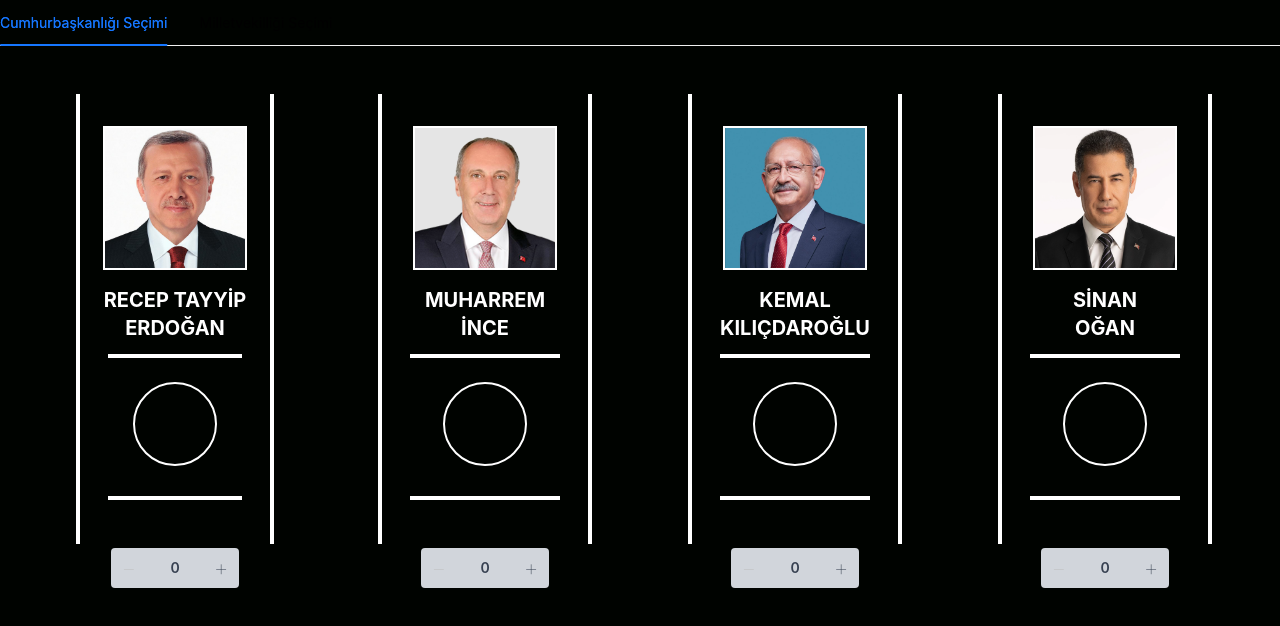
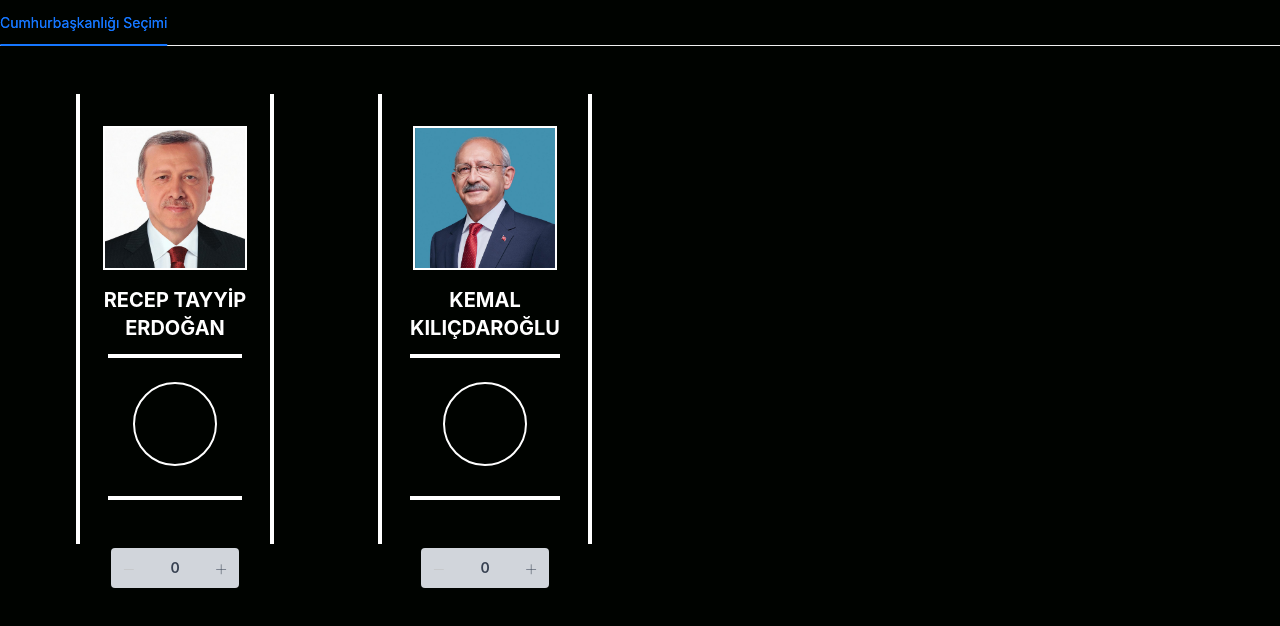
Before and after one commit to koyapimm/secimOySayaci, a React (Create React App) app: page / in a window 1280 px wide. Shown: the top 626 px of the page. Built offline with nearby package versions, Linux system fonts and the light colour scheme.

Commit message:
update for second election

```diff
--- a/src/App.js
+++ b/src/App.js
@@ -1,24 +1,17 @@
 import React from 'react';
 import { Tabs } from 'antd';
-import { TabsProps } from 'antd';
-import Cb from './components/Cb'
-import Mv from './components/Mv'
+import Cb2 from './components/Cb2'
 
-const onChange = (key: string) => {
+const onChange = (key) => {
   console.log(key);
 };
 
-const items: TabsProps['items'] = [
+const items = [
   {
     key: '1',
     label: `Cumhurbaşkanlığı Seçimi`,
-    children: <Cb />,
-  },
-  {
-    key: '2',
-    label: `Milletvekilliği Seçimi`,
-    children: <Mv />,
-  },
+    children: <Cb2 />,
+  }
 ];
 
 const App = () => <Tabs defaultActiveKey="1" items={items} onChange={onChange}  className='text-white'/>;
--- /dev/null
+++ b/src/components/Cb2.jsx
@@ -0,0 +1,53 @@
+import React from 'react'
+import Rte from '../assets/rte.png'
+import Kilicdaroglu from '../assets/kilicdaroglu.png'
+import Sayac from './Sayac'
+
+
+const Cb2 = () => {
+  return (
+    <div className='grid grid-cols-1 sm:grid-cols-2 lg:grid-cols-4 max-w-[1240px] mx-auto'>
+        <div className='flex flex-col m-8 text-center px-2'>
+          <div className='border-l-4 border-r-4 border-white mx-4 px-3 py-8 items-center'>
+                <img
+                  alt="RTE"
+                  src={Rte}
+                  className="h-36 w-36 mx-auto border-white border-2"
+                />
+
+                <h3 className="mt-4 text-lg font-bold sm:text-xl text-white">
+                  RECEP TAYYİP
+                  <h3>ERDOĞAN</h3>
+                </h3>
+                <div className='border-white border-y-4 mx-4 my-3'>
+                  <div className=" inline-block max-w-sm text-white border-white border-2 my-6 mx-auto px-10 py-10 rounded-full">
+                  </div>
+                </div>
+          </div>
+          <Sayac />
+        </div>
+
+        <div className='flex flex-col m-8'>
+          <div className='border-l-4 border-r-4 border-white mx-4 px-3 py-8 items-center text-center'>
+                <img
+                  alt="Kilicdaroglu"
+                  src={Kilicdaroglu}
+                  className="h-36 w-36 mx-auto border-white border-2"
+                />
+
+                <h3 className="mt-4 text-lg font-bold sm:text-xl text-white">
+                  KEMAL <h3>KILIÇDAROĞLU</h3>
+                </h3>
+                <div className='border-white border-y-4 mx-4 my-3'>
+                  <div className=" inline-block max-w-sm text-white border-white border-2 my-6 mx-auto px-10 py-10 rounded-full">
+                  </div>
+                </div>
+          </div>
+          <Sayac />
+        </div>
+
+      </div>
+  )
+}
+
+export default Cb2
--- a/src/components/Sayac.jsx
+++ b/src/components/Sayac.jsx
@@ -14,7 +14,7 @@ const Sayac = () => {
             <div class="flex flex-row h-10 w-full rounded-lg relative bg-transparent mt-1">
                 <button
                 data-action="decrement"
-                className={statusplus ? "bg-gray-300 text-gray-600 h-full w-20 rounded-l cursor-pointer outline-none disabled" : "bg-gray-300 text-gray-600 hover:text-gray-700 hover:bg-gray-400 h-full w-20 rounded-l cursor-pointer outline-none"}
+                className={`bg-gray-300 text-gray-600 h-full w-20 rounded-l cursor-pointer outline-none ${statusplus ? 'disabled' : ' '} `}
                 onClick={() => setCount(count - 1)}
                 disabled={statusplus}
                 >
```
